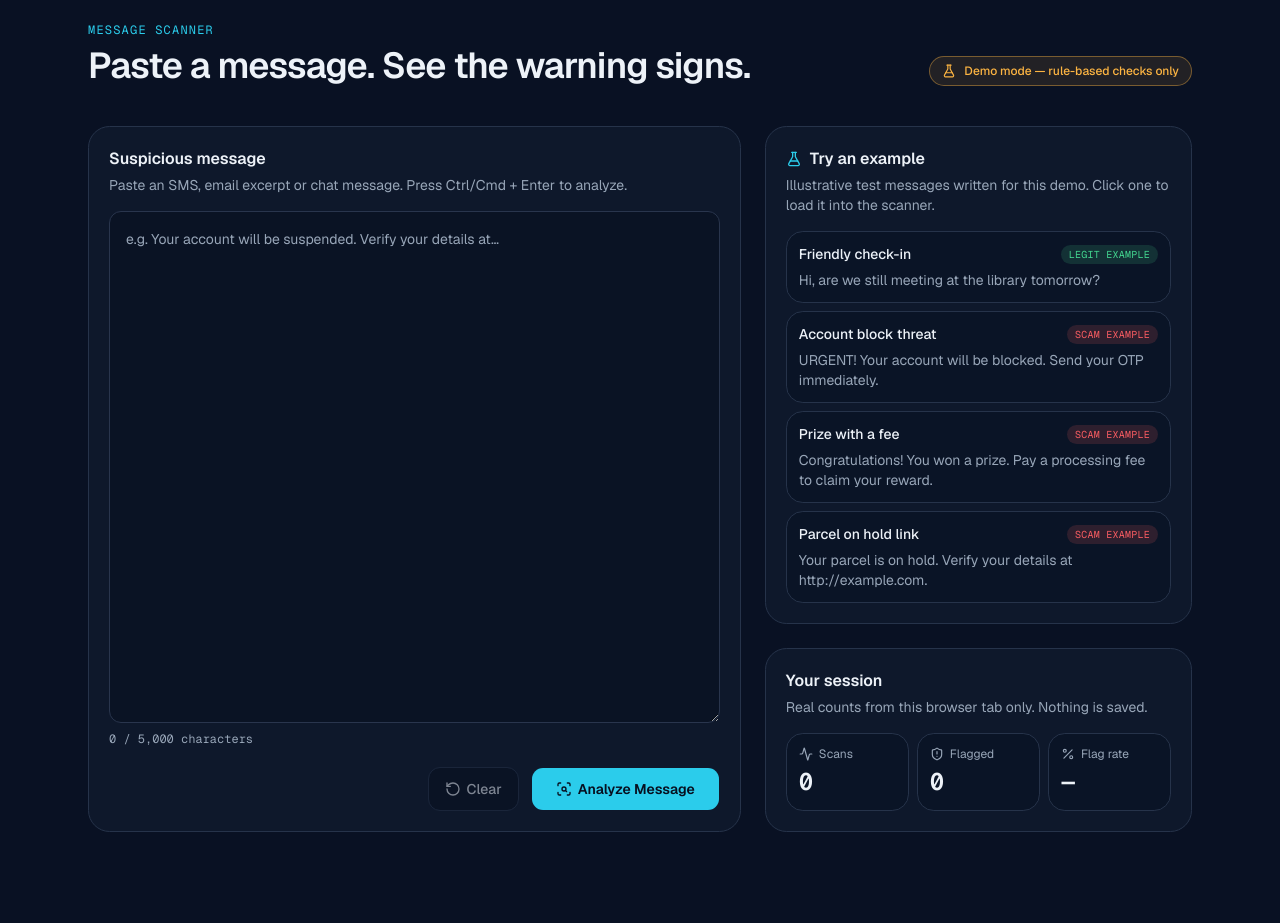
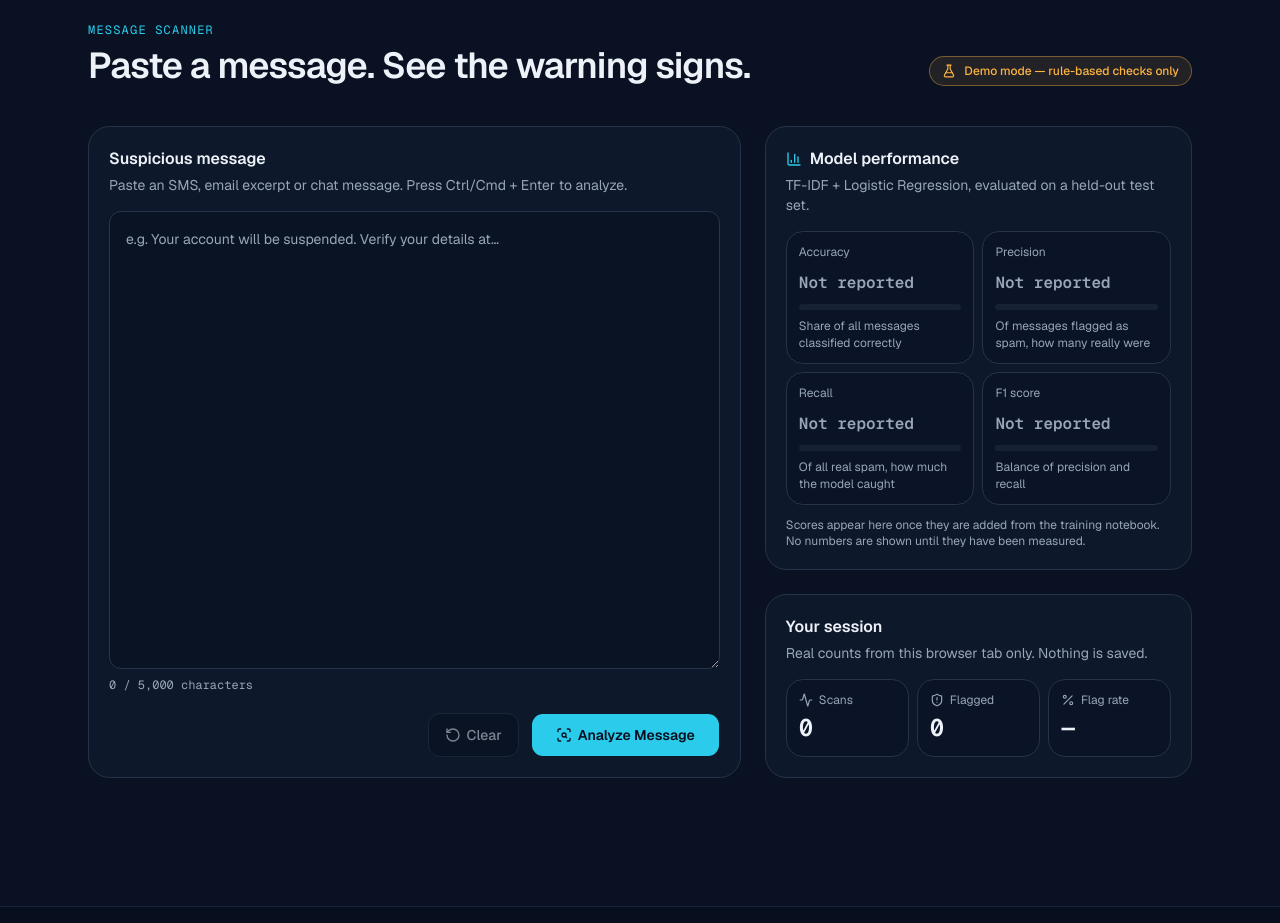
Before and after one commit to CyberSensei09/scamshield-GenAI-p34, a Next.js app: page / in a window 1280 px wide. Shown: the part 780-1703 px from the top of the page. Built offline with nearby package versions, Linux system fonts and the light colour scheme.

Commit message:
Replace example messages with model performance metrics
V0-Chat-Id: mttBliqy1yI

```diff
--- a/components/scanner/example-messages.tsx
+++ /dev/null
@@ -1,52 +0,0 @@
-import { FlaskConical } from 'lucide-react'
-
-import { EXAMPLE_MESSAGES } from '@/lib/examples'
-import { cn } from '@/lib/utils'
-
-interface ExampleMessagesProps {
-  onSelect: (text: string) => void
-  disabled?: boolean
-}
-
-export function ExampleMessages({ onSelect, disabled }: ExampleMessagesProps) {
-  return (
-    <section aria-labelledby="examples-heading" className="rounded-2xl border border-border bg-card p-5">
-      <div className="flex items-center gap-2">
-        <FlaskConical className="size-4 text-primary" aria-hidden="true" />
-        <h3 id="examples-heading" className="font-semibold">
-          Try an example
-        </h3>
-      </div>
-      <p className="mt-1 text-sm text-muted-foreground">
-        Illustrative test messages written for this demo. Click one to load it into the scanner.
-      </p>
-      <ul className="mt-4 flex flex-col gap-2">
-        {EXAMPLE_MESSAGES.map((example) => (
-          <li key={example.id}>
-            <button
-              type="button"
-              disabled={disabled}
-              onClick={() => onSelect(example.text)}
-              className="group w-full rounded-xl border border-border bg-background/40 p-3 text-left transition-colors hover:border-primary/50 hover:bg-primary/5 focus-visible:outline-2 focus-visible:outline-offset-2 focus-visible:outline-ring disabled:pointer-events-none disabled:opacity-50"
-            >
-              <span className="flex items-center justify-between gap-2">
-                <span className="text-sm font-medium">{example.title}</span>
-                <span
-                  className={cn(
-                    'rounded-full px-2 py-0.5 font-mono text-[10px] uppercase tracking-wide',
-                    example.expected === 'legitimate' ? 'bg-success/15 text-success' : 'bg-destructive/15 text-destructive',
-                  )}
-                >
-                  {example.expected === 'legitimate' ? 'Legit example' : 'Scam example'}
-                </span>
-              </span>
-              <span className="mt-1.5 line-clamp-2 block text-sm text-muted-foreground group-hover:text-foreground/80">
-                {example.text}
-              </span>
-            </button>
-          </li>
-        ))}
-      </ul>
-    </section>
-  )
-}
--- /dev/null
+++ b/components/scanner/model-metrics.tsx
@@ -0,0 +1,54 @@
+import { BarChart3 } from 'lucide-react'
+
+import { MODEL_METRICS } from '@/lib/model-metrics'
+
+const METRICS = [
+  { key: 'accuracy', label: 'Accuracy', hint: 'Share of all messages classified correctly' },
+  { key: 'precision', label: 'Precision', hint: 'Of messages flagged as spam, how many really were' },
+  { key: 'recall', label: 'Recall', hint: 'Of all real spam, how much the model caught' },
+  { key: 'f1', label: 'F1 score', hint: 'Balance of precision and recall' },
+] as const
+
+export function ModelMetrics() {
+  const reported = METRICS.some(({ key }) => MODEL_METRICS[key] !== null)
+
+  return (
+    <section aria-labelledby="model-metrics-heading" className="rounded-2xl border border-border bg-card p-5">
+      <div className="flex items-center gap-2">
+        <BarChart3 className="size-4 text-primary" aria-hidden="true" />
+        <h3 id="model-metrics-heading" className="font-semibold">
+          Model performance
+        </h3>
+      </div>
+      <p className="mt-1 text-sm text-muted-foreground">
+        TF-IDF + Logistic Regression, evaluated on a held-out test set
+        {MODEL_METRICS.evaluatedOn ? ` (${MODEL_METRICS.evaluatedOn})` : ''}.
+      </p>
+
+      <dl className="mt-4 grid grid-cols-2 gap-2">
+        {METRICS.map(({ key, label, hint }) => {
+          const value = MODEL_METRICS[key]
+          const percent = value !== null ? Math.round(value * 1000) / 10 : null
+          return (
+            <div key={key} className="flex flex-col rounded-xl border border-border bg-background/40 p-3">
+              <dt className="text-xs text-muted-foreground">{label}</dt>
+              <dd className="mt-1 font-mono text-2xl font-semibold">
+                {percent !== null ? `${percent}%` : <span className="text-base text-muted-foreground">Not reported</span>}
+              </dd>
+              <div className="mt-2 h-1.5 overflow-hidden rounded-full bg-muted" aria-hidden="true">
+                <div className="h-full rounded-full bg-primary" style={{ width: `${percent ?? 0}%` }} />
+              </div>
+              <p className="mt-2 text-xs leading-snug text-muted-foreground">{hint}</p>
+            </div>
+          )
+        })}
+      </dl>
+
+      {!reported && (
+        <p className="mt-3 text-xs text-muted-foreground">
+          Scores appear here once they are added from the training notebook. No numbers are shown until they have been measured.
+        </p>
+      )}
+    </section>
+  )
+}
--- a/components/scanner/scanner-section.tsx
+++ b/components/scanner/scanner-section.tsx
@@ -3,7 +3,7 @@
 import { AlertCircle, Brain, FlaskConical, Loader2, RotateCcw, ScanSearch } from 'lucide-react'
 import { useId, useRef, useState } from 'react'
 
-import { ExampleMessages } from '@/components/scanner/example-messages'
+import { ModelMetrics } from '@/components/scanner/model-metrics'
 import { ResultCard } from '@/components/scanner/result-card'
 import { SessionStats } from '@/components/scanner/session-stats'
 import { Button } from '@/components/ui/button'
@@ -60,13 +60,6 @@ export function ScannerSection({ modelConfigured }: { modelConfigured: boolean }
   function reset() {
     setMessage('')
     setResult(null)
-    setError(null)
-    setStatus('idle')
-    textareaRef.current?.focus()
-  }
-
-  function loadExample(text: string) {
-    setMessage(text)
     setError(null)
     setStatus('idle')
     textareaRef.current?.focus()
@@ -165,7 +158,7 @@ export function ScannerSection({ modelConfigured }: { modelConfigured: boolean }
           </form>
 
           <div className="flex flex-col gap-6 lg:col-span-2">
-            <ExampleMessages onSelect={loadExample} disabled={loading} />
+            <ModelMetrics />
             <SessionStats scans={stats.scans} flagged={stats.flagged} />
           </div>
         </div>
--- a/lib/examples.ts
+++ /dev/null
@@ -1,33 +0,0 @@
-export interface ExampleMessage {
-  id: string
-  title: string
-  expected: 'legitimate' | 'suspicious'
-  text: string
-}
-
-export const EXAMPLE_MESSAGES: ExampleMessage[] = [
-  {
-    id: 'library',
-    title: 'Friendly check-in',
-    expected: 'legitimate',
-    text: 'Hi, are we still meeting at the library tomorrow?',
-  },
-  {
-    id: 'otp',
-    title: 'Account block threat',
-    expected: 'suspicious',
-    text: 'URGENT! Your account will be blocked. Send your OTP immediately.',
-  },
-  {
-    id: 'prize',
-    title: 'Prize with a fee',
-    expected: 'suspicious',
-    text: 'Congratulations! You won a prize. Pay a processing fee to claim your reward.',
-  },
-  {
-    id: 'parcel',
-    title: 'Parcel on hold link',
-    expected: 'suspicious',
-    text: 'Your parcel is on hold. Verify your details at http://example.com.',
-  },
-]
--- /dev/null
+++ b/lib/model-metrics.ts
@@ -0,0 +1,18 @@
+export interface ModelMetrics {
+  accuracy: number | null
+  precision: number | null
+  recall: number | null
+  f1: number | null
+  evaluatedOn: string | null
+}
+
+// Copy these values (0–1) from the evaluation cell of your Kaggle notebook,
+// e.g. sklearn.metrics.classification_report on the held-out test set.
+// Leave a value as null until it has been measured.
+export const MODEL_METRICS: ModelMetrics = {
+  accuracy: null,
+  precision: null,
+  recall: null,
+  f1: null,
+  evaluatedOn: null,
+}
```
